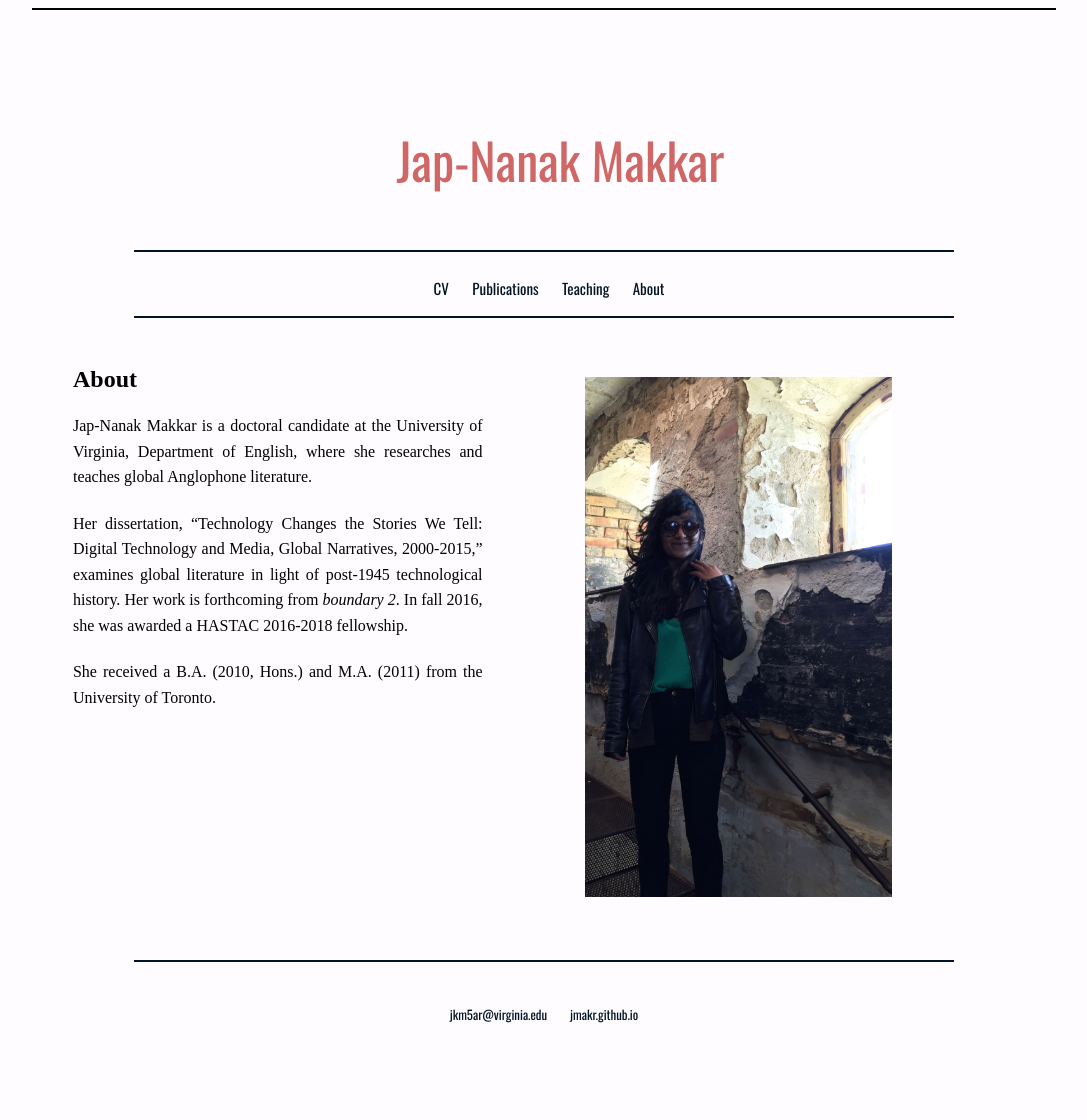
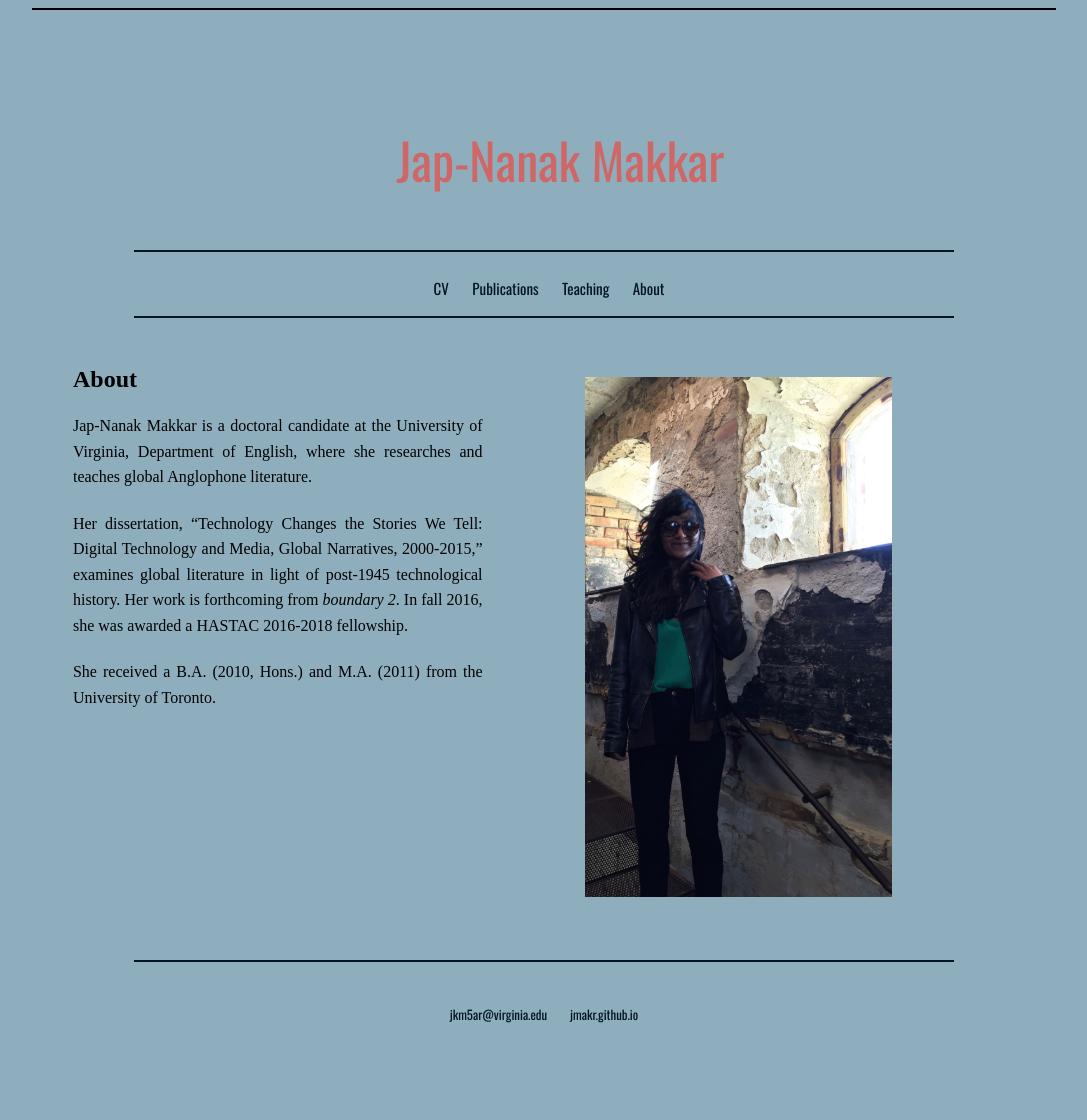
Before and after one commit to jmakr/jmakr.github.io, a Jekyll site: the page built from index.html, in a window 1280 px wide. Shown: the whole page, without its empty margins (96-1183 px from the left). Built offline with Jekyll 4.4.1, drawn with Linux system fonts in a browser that asks for light colours; some web fonts are replaced.

Commit message:
Update main.css

```diff
--- a/css/main.css
+++ b/css/main.css
@@ -1,6 +1,6 @@
 header {
   display: block;
-  background-color: #FEFCFF; /* pink white */
+  background-color: #8EAEBD; /* light blue */
   width:100%;
   height: 7em;
   text-align: center;
@@ -107,7 +107,7 @@ section {
 body {
     display:block;
     width: 80%;
-    background-color: #FEFCFF;
+    background-color: #8EAEBD; /* light blue */
     margin-right: auto;
     margin-bottom: auto;
     margin-left: auto;
```
